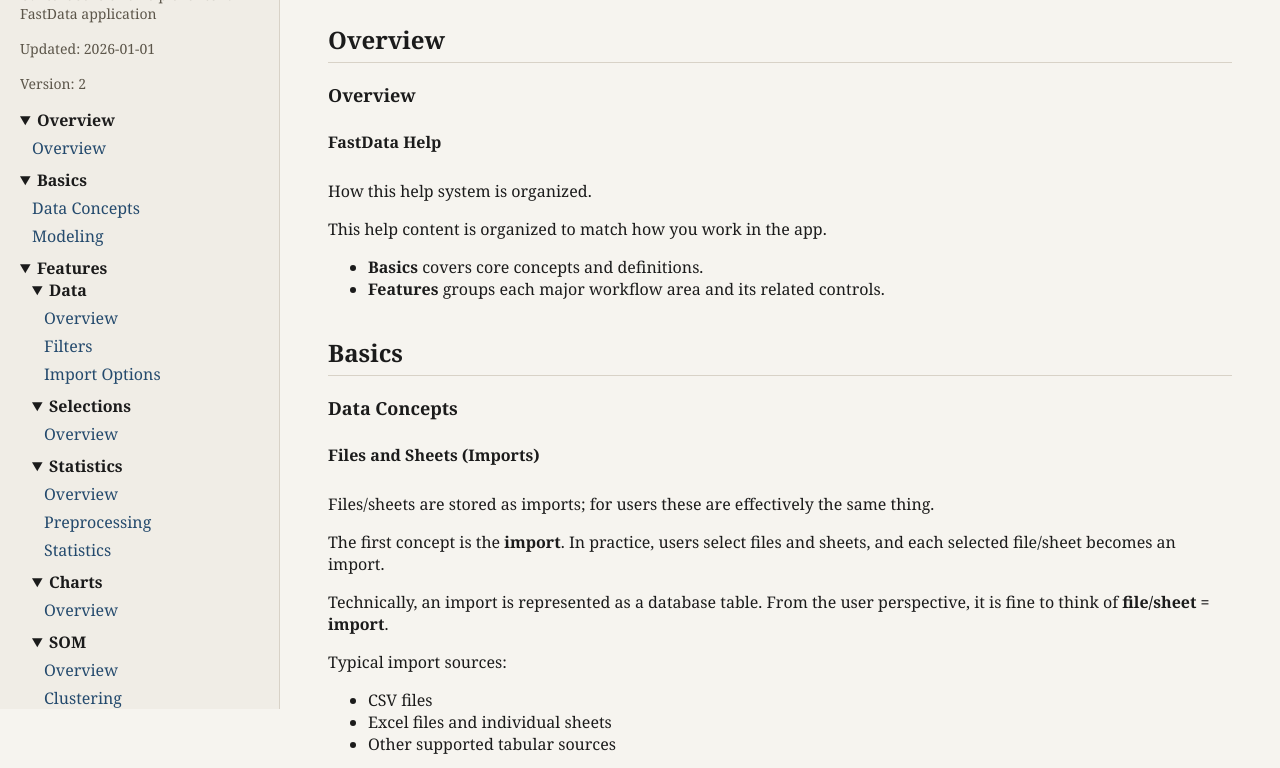
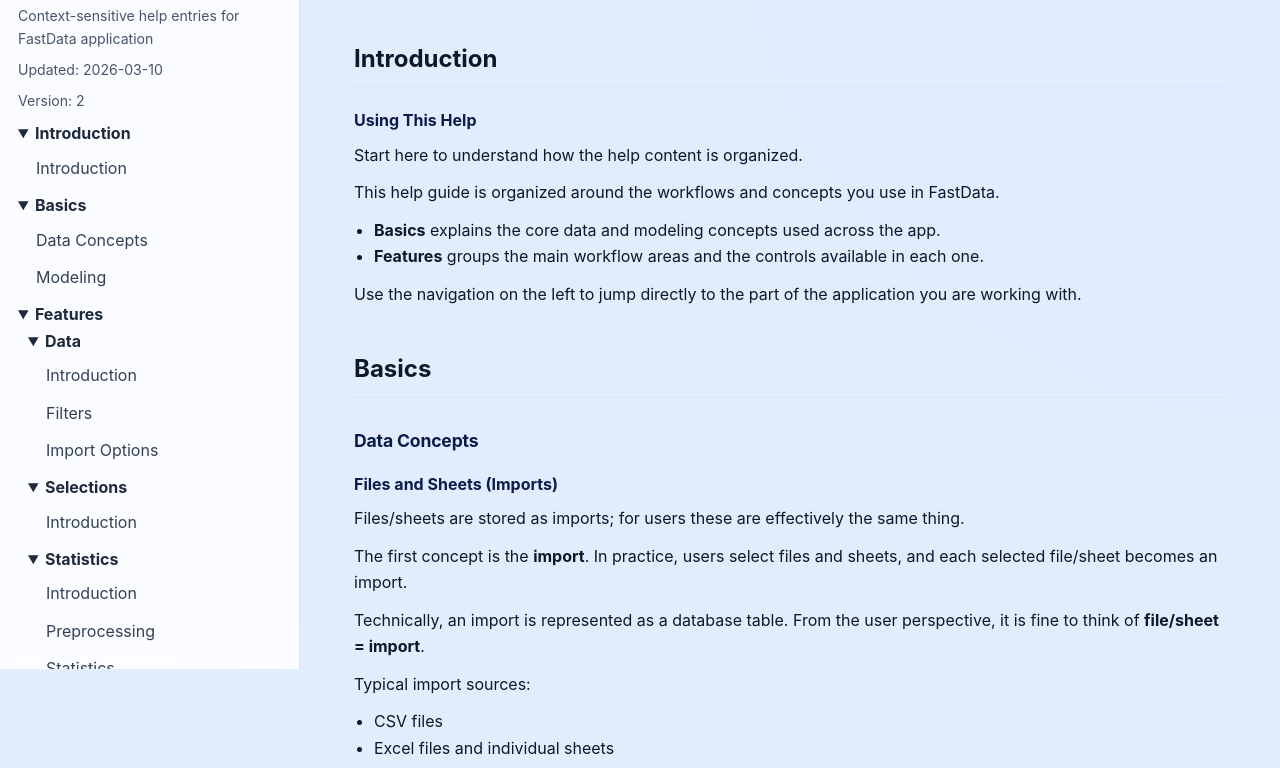
Before and after one commit to valttiuef/FastData-Py, a plain HTML site: page resources/help/docs/help.html in a window 1280 px wide. Shown: the part 131-899 px from the top of the page. Drawn offline with Linux system fonts and the light colour scheme.

Commit message:
Improve documentation

```diff
--- /dev/null
+++ b/resources/help/docs/help.css
@@ -0,0 +1,148 @@
+:root {
+  color-scheme: light;
+  --bg: #f3f6fb;
+  --surface: #ffffff;
+  --surface-muted: #f8fafc;
+  --text: #0f172a;
+  --text-soft: #475569;
+  --line: #dbe4ef;
+  --accent: #2563eb;
+  --accent-soft: #dbeafe;
+  --shadow: 0 10px 30px rgba(15, 23, 42, 0.08);
+}
+
+* { box-sizing: border-box; }
+
+html, body { margin: 0; padding: 0; }
+
+body {
+  font-family: Inter, "Segoe UI", Roboto, "Helvetica Neue", Arial, sans-serif;
+  color: var(--text);
+  background: radial-gradient(circle at top right, #e0ecff 0%, var(--bg) 36%, var(--bg) 100%);
+  line-height: 1.65;
+}
+
+.layout {
+  display: grid;
+  grid-template-columns: minmax(240px, 300px) minmax(0, 1fr);
+  min-height: 100vh;
+}
+
+nav {
+  background: rgba(255, 255, 255, 0.84);
+  backdrop-filter: blur(6px);
+  border-right: 1px solid var(--line);
+  padding: 24px 18px 28px;
+  overflow-y: auto;
+  position: sticky;
+  top: 0;
+  height: 100vh;
+  align-self: start;
+}
+
+main {
+  max-width: 1100px;
+  padding: 38px 54px;
+}
+
+h1 {
+  margin: 0 0 6px;
+  font-size: clamp(1.8rem, 2.7vw, 2.3rem);
+  letter-spacing: -0.02em;
+}
+
+h2 {
+  margin-top: 42px;
+  border-bottom: 1px solid var(--line);
+  padding-bottom: 8px;
+  font-size: 1.5rem;
+}
+
+h3 { margin-top: 30px; font-size: 1.25rem; color: #1e293b; }
+h4 { margin-top: 22px; margin-bottom: 12px; font-size: 1.1rem; }
+h5 {
+  margin-top: 16px;
+  margin-bottom: 8px;
+  font-size: 1rem;
+  font-weight: 650;
+  color: #0b1c49;
+}
+
+p, ul, ol { margin-top: 0.4rem; margin-bottom: 0.7rem; }
+ul, ol { padding-left: 1.25rem; }
+
+code {
+  background: #eff6ff;
+  border: 1px solid #cfe2ff;
+  border-radius: 6px;
+  padding: 0.05rem 0.35rem;
+  font-size: 0.92em;
+}
+
+a {
+  color: var(--accent);
+  text-decoration: none;
+}
+a:hover { text-decoration: underline; }
+
+.meta {
+  color: var(--text-soft);
+  font-size: 0.88rem;
+  margin-bottom: 8px;
+}
+
+details {
+  margin-bottom: 8px;
+  border-radius: 8px;
+}
+
+summary {
+  cursor: pointer;
+  font-weight: 650;
+  color: #1e293b;
+}
+
+.nav-group { margin-left: 10px; }
+
+.nav-page {
+  display: block;
+  margin: 5px 0 5px 10px;
+  padding: 3px 8px;
+  border-radius: 6px;
+  color: #334155;
+}
+
+.nav-page:hover {
+  background: var(--accent-soft);
+  color: #1d4ed8;
+  text-decoration: none;
+}
+
+main > h4[id] {
+  scroll-margin-top: 18px;
+}
+
+main h4[id] {
+  margin-top: 28px;
+  padding: 0;
+  background: transparent;
+  border: none;
+  box-shadow: none;
+  color: #0b1c49;
+  letter-spacing: -0.01em;
+}
+
+.page-anchor {
+  scroll-margin-top: 18px;
+}
+
+@media (max-width: 960px) {
+  .layout { grid-template-columns: 1fr; }
+  nav {
+    position: static;
+    height: auto;
+    border-right: none;
+    border-bottom: 1px solid var(--line);
+  }
+  main { padding: 24px 18px 42px; }
+}
--- a/resources/help/docs/help.html
+++ b/resources/help/docs/help.html
@@ -4,42 +4,18 @@
   <meta charset="utf-8" />
   <title>FastData Help</title>
   <meta name="viewport" content="width=device-width, initial-scale=1" />
-  <style>
-    :root { color-scheme: light; }
-    body { margin: 0; font-family: 'Georgia', 'Times New Roman', serif; color: #1b1b1b; background: #f6f4ef; }
-    .layout { display: grid; grid-template-columns: 280px 1fr; min-height: 100vh; }
-    nav { background: #f0ede6; border-right: 1px solid #d8d2c7; padding: 20px; overflow-y: auto; position: sticky; top: 0; height: 100vh; align-self: start; }
-    main { padding: 32px 48px; }
-    h1 { margin-top: 0; font-size: 32px; }
-    h2 { margin-top: 36px; border-bottom: 1px solid #d8d2c7; padding-bottom: 6px; }
-    h3 { margin-top: 28px; }
-    h4 { margin-top: 20px; font-size: 18px; }
-    h5 { margin-top: 18px; font-size: 16px; }
-    .meta { color: #5c564a; font-size: 14px; margin-bottom: 16px; }
-    .entry-key { font-family: 'Courier New', monospace; font-size: 13px; color: #3d3a33; }
-    a { color: #244a6d; text-decoration: none; }
-    a:hover { text-decoration: underline; }
-    details { margin-bottom: 10px; }
-    summary { cursor: pointer; font-weight: 600; }
-    .nav-group { margin-left: 12px; }
-    .nav-page { display: block; margin: 6px 0 6px 12px; }
-    @media (max-width: 900px) {
-      .layout { grid-template-columns: 1fr; }
-      nav { position: static; height: auto; border-right: none; border-bottom: 1px solid #d8d2c7; }
-      main { padding: 24px; }
-    }
-  </style>
+  <link rel="stylesheet" href="help.css" />
 </head>
 <body>
 <div class="layout">
 <nav>
   <h2>FastData</h2>
   <div class="meta">Context-sensitive help entries for FastData application</div>
-  <div class="meta">Updated: 2026-01-01</div>
+  <div class="meta">Updated: 2026-03-10</div>
   <div class="meta">Version: 2</div>
   <details open>
-    <summary>Overview</summary>
-    <a class="nav-page" href="#overview-overview">Overview</a>
+    <summary>Introduction</summary>
+    <a class="nav-page" href="#introduction-introduction">Introduction</a>
   </details>
   <details open>
     <summary>Basics</summary>
@@ -50,34 +26,34 @@
     <summary>Features</summary>
     <details class="nav-group" open>
       <summary>Data</summary>
-      <a class="nav-page" href="#features-data-overview">Overview</a>
+      <a class="nav-page" href="#features-data-introduction">Introduction</a>
       <a class="nav-page" href="#features-data-filters">Filters</a>
       <a class="nav-page" href="#features-data-import-options">Import Options</a>
     </details>
     <details class="nav-group" open>
       <summary>Selections</summary>
-      <a class="nav-page" href="#features-selections-overview">Overview</a>
+      <a class="nav-page" href="#features-selections-introduction">Introduction</a>
     </details>
     <details class="nav-group" open>
       <summary>Statistics</summary>
-      <a class="nav-page" href="#features-statistics-overview">Overview</a>
+      <a class="nav-page" href="#features-statistics-introduction">Introduction</a>
       <a class="nav-page" href="#features-statistics-preprocessing">Preprocessing</a>
       <a class="nav-page" href="#features-statistics-statistics">Statistics</a>
     </details>
     <details class="nav-group" open>
       <summary>Charts</summary>
-      <a class="nav-page" href="#features-charts-overview">Overview</a>
+      <a class="nav-page" href="#features-charts-introduction">Introduction</a>
     </details>
     <details class="nav-group" open>
       <summary>SOM</summary>
-      <a class="nav-page" href="#features-som-overview">Overview</a>
+      <a class="nav-page" href="#features-som-introduction">Introduction</a>
       <a class="nav-page" href="#features-som-clustering">Clustering</a>
       <a class="nav-page" href="#features-som-controls">Controls</a>
       <a class="nav-page" href="#features-som-hyperparameters">Hyperparameters</a>
     </details>
     <details class="nav-group" open>
       <summary>Regression</summary>
-      <a class="nav-page" href="#features-regression-overview">Overview</a>
+      <a class="nav-page" href="#features-regression-introduction">Introduction</a>
       <a class="nav-page" href="#features-regression-cross-validation">Cross Validation</a>
       <a class="nav-page" href="#features-regression-hyperparameters">Hyperparameters</a>
       <a class="nav-page" href="#features-regression-inputs">Inputs</a>
@@ -85,14 +61,14 @@
     </details>
     <details class="nav-group" open>
       <summary>Forecasting</summary>
-      <a class="nav-page" href="#features-forecasting-overview">Overview</a>
+      <a class="nav-page" href="#features-forecasting-introduction">Introduction</a>
       <a class="nav-page" href="#features-forecasting-controls">Controls</a>
       <a class="nav-page" href="#features-forecasting-hyperparameters">Hyperparameters</a>
       <a class="nav-page" href="#features-forecasting-models">Models</a>
     </details>
     <details class="nav-group" open>
       <summary>Chat</summary>
-      <a class="nav-page" href="#features-chat-overview">Overview</a>
+      <a class="nav-page" href="#features-chat-introduction">Introduction</a>
       <a class="nav-page" href="#features-chat-settings">Settings</a>
     </details>
   </details>
@@ -100,15 +76,16 @@
 <main>
 <h1>FastData Help</h1>
 <p>Context-sensitive help entries for FastData application</p>
-<h2>Overview</h2>
-<h4 id="overview-overview">Overview</h4>
-<h5>FastData Help</h5>
-<p>How this help system is organized.</p>
-<p>This help content is organized to match how you work in the app.</p>
-<ul>
-  <li><b>Basics</b> covers core concepts and definitions.</li>
-  <li><b>Features</b> groups each major workflow area and its related controls.</li>
-</ul>
+<h2>Introduction</h2>
+<div id="introduction-introduction" class="page-anchor"></div>
+<h5>Using This Help</h5>
+<p>Start here to understand how the help content is organized.</p>
+<p>This help guide is organized around the workflows and concepts you use in FastData.</p>
+<ul>
+  <li><b>Basics</b> explains the core data and modeling concepts used across the app.</li>
+  <li><b>Features</b> groups the main workflow areas and the controls available in each one.</li>
+</ul>
+<p>Use the navigation on the left to jump directly to the part of the application you are working with.</p>
 
 <h2>Basics</h2>
 <h4 id="basics-data-concepts">Data Concepts</h4>
@@ -224,12 +201,11 @@
   <li><b>Performance Metrics</b> - Use cross-validation to compare models objectively</li>
   <li><b>Training Time</b> - Balance accuracy vs. computational cost</li>
 </ul>
-<p>FastData provides automatic model selection tools to help you find the best fit.</p>
+<p>FastData lets you run and compare multiple models so you can choose the best fit based on your metrics and constraints.</p>
 
 <h2>Features</h2>
 <h3>Data</h3>
-<h4 id="features-data-overview">Overview</h4>
-<h5>Data</h5>
+<div id="features-data-introduction" class="page-anchor"></div>
 <p>Load datasets and browse their contents.</p>
 <p>The <b>Data</b> tab is the starting point for working with FastData.</p>
 <ul>
@@ -442,24 +418,21 @@
 </ul>
 
 <h3>Selections</h3>
-<h4 id="features-selections-overview">Overview</h4>
-<h5>Selections</h5>
+<div id="features-selections-introduction" class="page-anchor"></div>
 <p>Create reusable feature selections and filter presets.</p>
 <p>The <b>Selections</b> tab lets you curate which features to keep for downstream tasks.</p>
 <ul>
   <li>Toggle columns on or off to build a focused feature set.</li>
   <li>Right-click a saved feature to convert its measurement values into database groups.</li>
   <li>Use <b>Reload features</b> to restore the table from the database and discard unsaved edits.</li>
-  <li>Apply saved filters to limit rows before modeling.</li>
+  <li>Choose a filter scope per feature to apply value limits globally, by system, dataset, import, or only to that feature.</li>
   <li>Store multiple presets and quickly switch between them for experimentation.</li>
-  <li>Choose a filter scope per feature to apply value limits globally, by system, dataset, import, or only to that feature.</li>
   <li>Export or import selection databases to share with teammates.</li>
 </ul>
 <p>Adjusting selections here keeps your preprocessing and modeling steps consistent.</p>
 
 <h3>Statistics</h3>
-<h4 id="features-statistics-overview">Overview</h4>
-<h5>Statistics</h5>
+<div id="features-statistics-introduction" class="page-anchor"></div>
 <p>Review derived statistics and prepared measurements.</p>
 <p>The <b>Statistics</b> tab focuses on validating the numbers produced from your data.</p>
 <ul>
@@ -586,8 +559,7 @@
 </ul>
 
 <h3>Charts</h3>
-<h4 id="features-charts-overview">Overview</h4>
-<h5>Charts</h5>
+<div id="features-charts-introduction" class="page-anchor"></div>
 <p>Visualize your dataset with quick plots.</p>
 <p>The <b>Charts</b> tab provides fast visual feedback on your data.</p>
 <ul>
@@ -600,7 +572,7 @@
 <p>Use charts to spot trends, outliers, and data quality issues early.</p>
 
 <h3>SOM</h3>
-<h4 id="features-som-overview">Overview</h4>
+<div id="features-som-introduction" class="page-anchor"></div>
 <h5>SOM</h5>
 <p>Explore data structure with Self-Organizing Maps.</p>
 <p>The <b>SOM</b> tab visualizes high-dimensional data on a 2D grid.</p>
@@ -829,7 +801,7 @@
 </ul>
 
 <h3>Regression</h3>
-<h4 id="features-regression-overview">Overview</h4>
+<div id="features-regression-introduction" class="page-anchor"></div>
 <h5>Regression</h5>
 <p>Build and evaluate regression models.</p>
 <p>The <b>Regression</b> tab guides you through training models for continuous targets.</p>
@@ -1505,16 +1477,17 @@
 </ul>
 
 <h3>Forecasting</h3>
-<h4 id="features-forecasting-overview">Overview</h4>
+<div id="features-forecasting-introduction" class="page-anchor"></div>
 <h5>Forecasting</h5>
-<p>Create time-series forecasts from historical data.</p>
+<p>Create time-series forecasts from historical data (feature currently disabled in default builds).</p>
 <p>The <b>Forecasting</b> tab focuses on time-aware modeling.</p>
 <ul>
-  <li>Configure horizons, frequency settings, and train/test splits for temporal data.</li>
+  <li>Configure horizon and rolling-window validation settings for temporal data.</li>
   <li>Train forecasting models powered by scikit-learn and compare error metrics.</li>
   <li>Visualize predicted vs. actual values to validate performance.</li>
 </ul>
-<p>Choose this tab for scenarios like demand planning, capacity prediction, or financial projections.</p>
+<p>This feature exists in the codebase but is currently disabled in both development and release tab flags by default.</p>
+<p>When enabled, use it for scenarios like demand planning, capacity prediction, or financial projections.</p>
 
 <h5>Time Series Forecasting</h5>
 <p>Predict future values based on historical time series data.</p>
@@ -1526,7 +1499,7 @@
   <li><b>Lag Features</b> - Past values used to predict future ones</li>
   <li><b>Rolling Statistics</b> - Moving averages and other window-based features</li>
 </ul>
-<p>FastData uses <code>scikit-learn</code> models for forecasting, with manual time-series feature engineering and split strategies.</p>
+<p>FastData uses forecasting models with time-series feature engineering and split strategies for experiments when the tab is enabled.</p>
 <p>The previous <code>sktime</code> version is kept as a non-active reference in <code>backend/services/legacy_forecasting/forecasting_service_sktime.py</code>.</p>
 <p>Common use cases: sales forecasting, demand prediction, financial projections.</p>
 
@@ -1794,7 +1767,7 @@
 <p>Only one target can be active at a time; deselect it to return to univariate mode.</p>
 
 <h3>Chat</h3>
-<h4 id="features-chat-overview">Overview</h4>
+<div id="features-chat-introduction" class="page-anchor"></div>
 <h5>Chat sessions</h5>
 <p>Create, switch, and delete independent chat histories.</p>
 <p>Chat history is stored per session.</p>
@@ -1804,7 +1777,7 @@
   <li>Other sessions and their history remain available in the session selector.</li>
 </ul>
 
-<h5>Overview</h5>
+<h5>Using Chat</h5>
 <p>Ask the built-in assistant and keep a record of conversations.</p>
 <p>The chat window lets you send questions to the assistant and keeps a history in the log database.</p>
 <ul>
```
Also changed, not shown: 6 other files.
